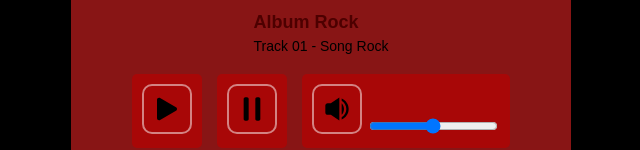
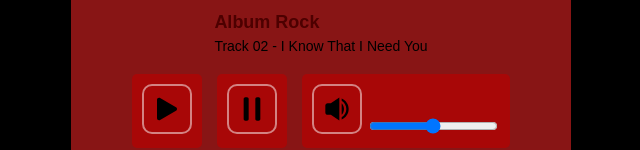
Before and after one commit to sebas-1320/Rep-Propia, a plain HTML site: page index.html in a window 1280 px wide. Shown: the part 390-540 px from the top of the page, without its empty margins (319-959 px from the left). Drawn offline with Linux system fonts and the light colour scheme.

Commit message:
Update index.html

```diff
--- a/index.html
+++ b/index.html
@@ -14,7 +14,7 @@
     </div>
     <div class="info">
       <h3>Album Rock</h3>
-      <p>Track 01 - Song Rock</p>
+      <p>Track 02 - I Know That I Need You</p>
     </div>
     <div class="controls">
 <!-- boton play -->
```
